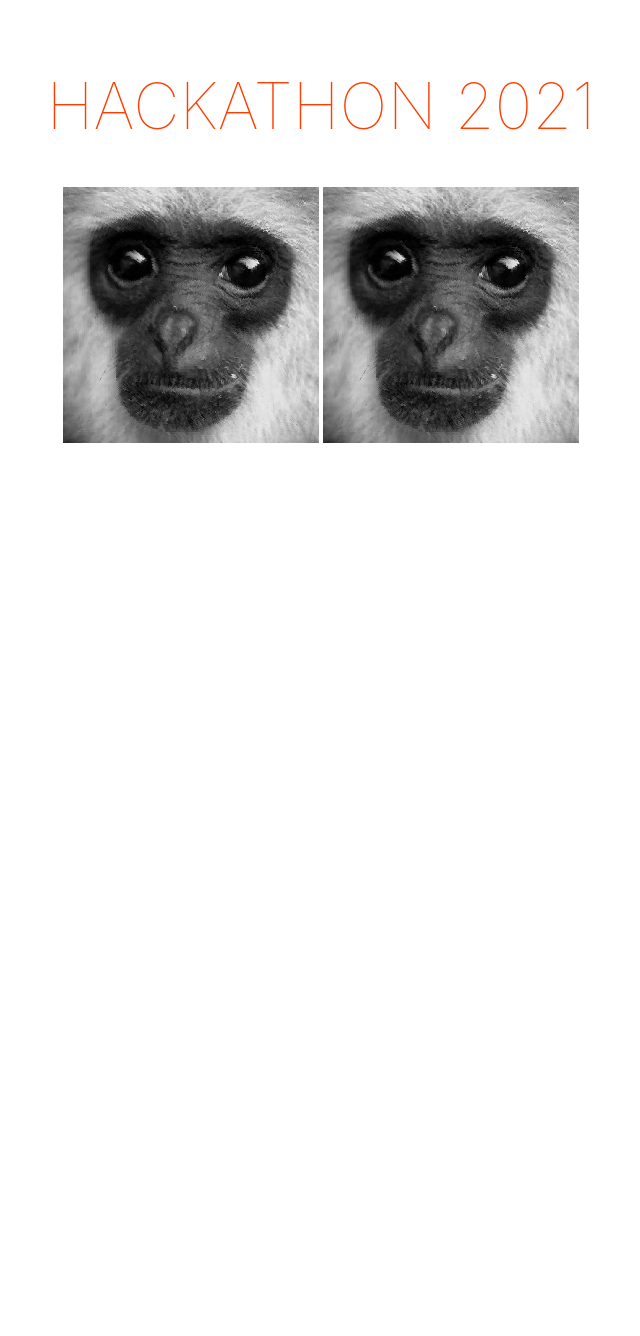
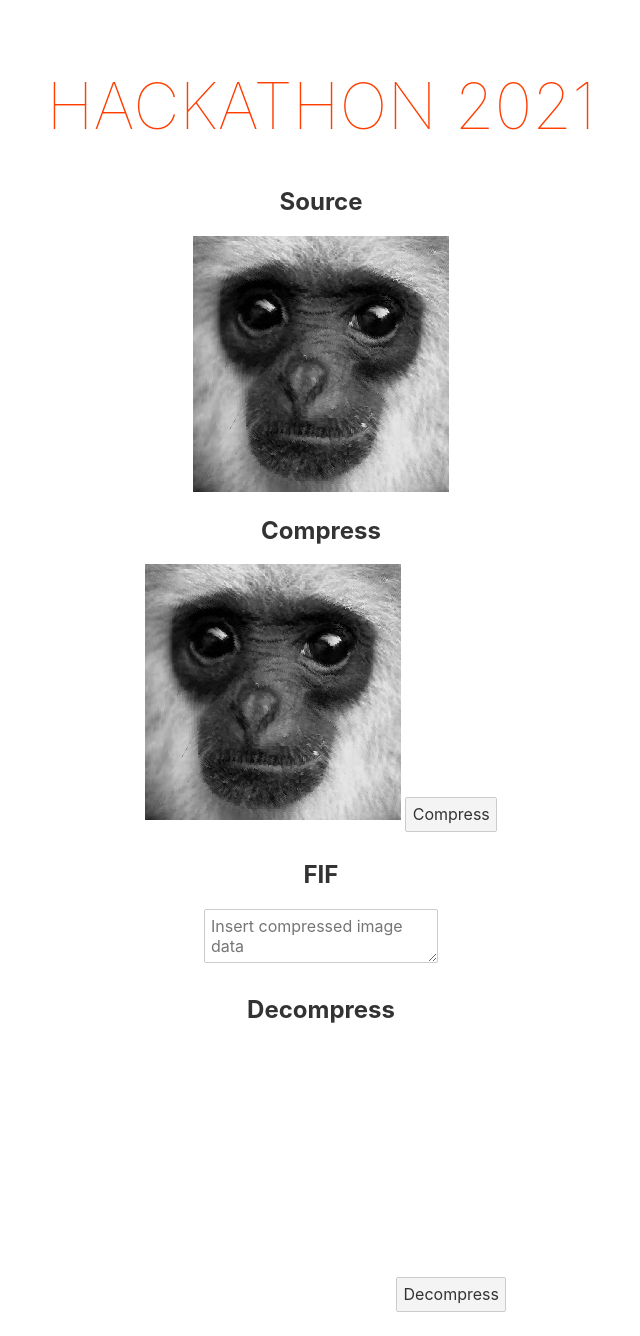
Before and after one commit to Ichaelus/hackathon-2021-2, a Svelte app: page / in a window 1280 px wide. Shown: the whole page, without its empty margins (319-959 px from the left). Before the commit the page ends 800 px from the top, so only its background shows below. Built offline with nearby package versions, Linux system fonts and the light colour scheme.

Commit message:
add sections

```diff
--- a/src/App.svelte
+++ b/src/App.svelte
@@ -1,22 +1,47 @@
 <script>
-	function convertImgToCanvas(){
+	function convertImgToCanvas() {
 		const srcImage = document.getElementById("srcImage");
 
-		srcImage.onload = function() {
-      const convertedImage = document.getElementById("convertedImage");
-      const context = convertedImage.getContext('2d');
+		srcImage.onload = function () {
+			console.log("")
+			const convertedImage = document.getElementById("convertedImage");
+			const context = convertedImage.getContext("2d");
 
-      context.drawImage(srcImage, 0, 0);
-    };
+			context.drawImage(srcImage, 0, 0);
+		};
 	}
 
-  document.addEventListener("DOMContentLoaded", convertImgToCanvas);
+	function compress() {}
+
+	function decompress() {}
+
+	document.addEventListener("DOMContentLoaded", convertImgToCanvas);
 </script>
 
 <main>
 	<h1>Hackathon 2021</h1>
-	<img id="srcImage" src="images/monkey.gif" alt="">
-	<canvas id="convertedImage" width="256" height="256"></canvas>
+
+	<div>
+		<h2>Source</h2>
+		<img id="srcImage" src="images/monkey.gif" alt="" />
+	</div>
+
+	<div>
+		<h2>Compress</h2>
+		<canvas id="convertedImage" width="256" height="256" />
+		<button on:click={compress}> Compress </button>
+	</div>
+
+	<div>
+		<h2>FIF</h2>
+		<textarea placeholder="Insert compressed image data"></textarea>
+	</div>
+
+	<div>
+		<h2>Decompress</h2>
+		<canvas id="decompressedImage" width="256" height="256" />
+		<button on:click={decompress}> Decompress </button>
+	</div>
 </main>
 
 <style>
```
